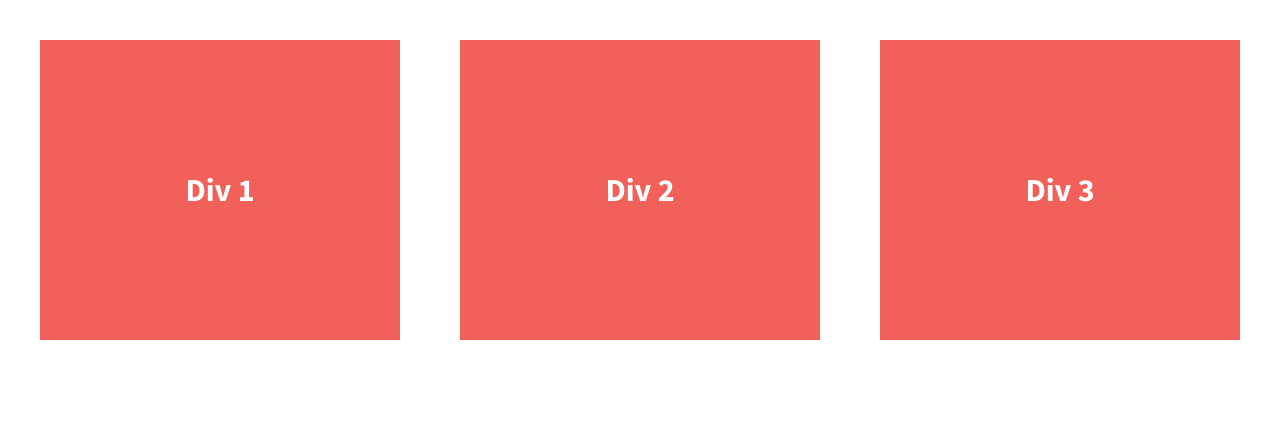
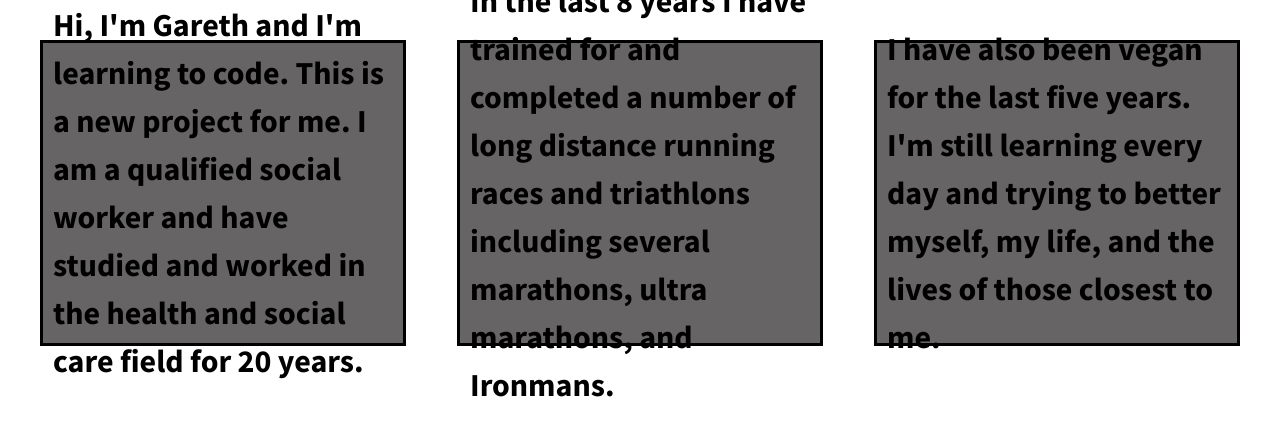
Before and after one commit to Gareth-Morris/flexbox-divs, a plain HTML site: page index.html in a window 1280 px wide. Drawn offline with nearby package versions, Linux system fonts and the light colour scheme.

Commit message:
Updated with bio info

```diff
--- a/css/main.css
+++ b/css/main.css
@@ -120,15 +120,19 @@ body {
   color: #fff;
   line-height: 1.5em;
   font-size: 1.6em;
-  background-color: #f16059;
+  background-color: #666464;
   height: 300px;
   display: flex;
   width: 30%;
   justify-content: center;
   align-items: center;
+  border: solid black;
 }
 
-
+p {
+    padding: 10px;
+    color: Black;
+}
 
 
 /* ==========================================================================
--- a/index.html
+++ b/index.html
@@ -3,7 +3,7 @@
     <head>
         <meta charset="utf-8">
         <meta http-equiv="x-ua-compatible" content="ie=edge">
-        <title>Make me into a grid!</title>
+        <title>A Bit About Me</title>
         <meta name="description" content="">
         <meta name="viewport" content="width=device-width, initial-scale=1">
 
@@ -23,13 +23,13 @@
 
         <section class="wrapper">
             <div class="div-1">
-                Div 1
+                <p>Hi, I'm Gareth and I'm learning to code. This is a new project for me. I am a qualified social worker and have studied and worked in the health and social care field for 20 years.</p>
             </div>
             <div class="div-2">
-                Div 2
+                <p>In the last 8 years I have trained for and completed a number of long distance running races and triathlons including several marathons, ultra marathons, and Ironmans.</p>
             </div>
             <div class="div-3">
-                Div 3
+                <p>I have also been vegan for the last five years. I'm still learning every day and trying to better myself, my life, and the lives of those closest to me.</p>
             </div>
         </section>
 
```
